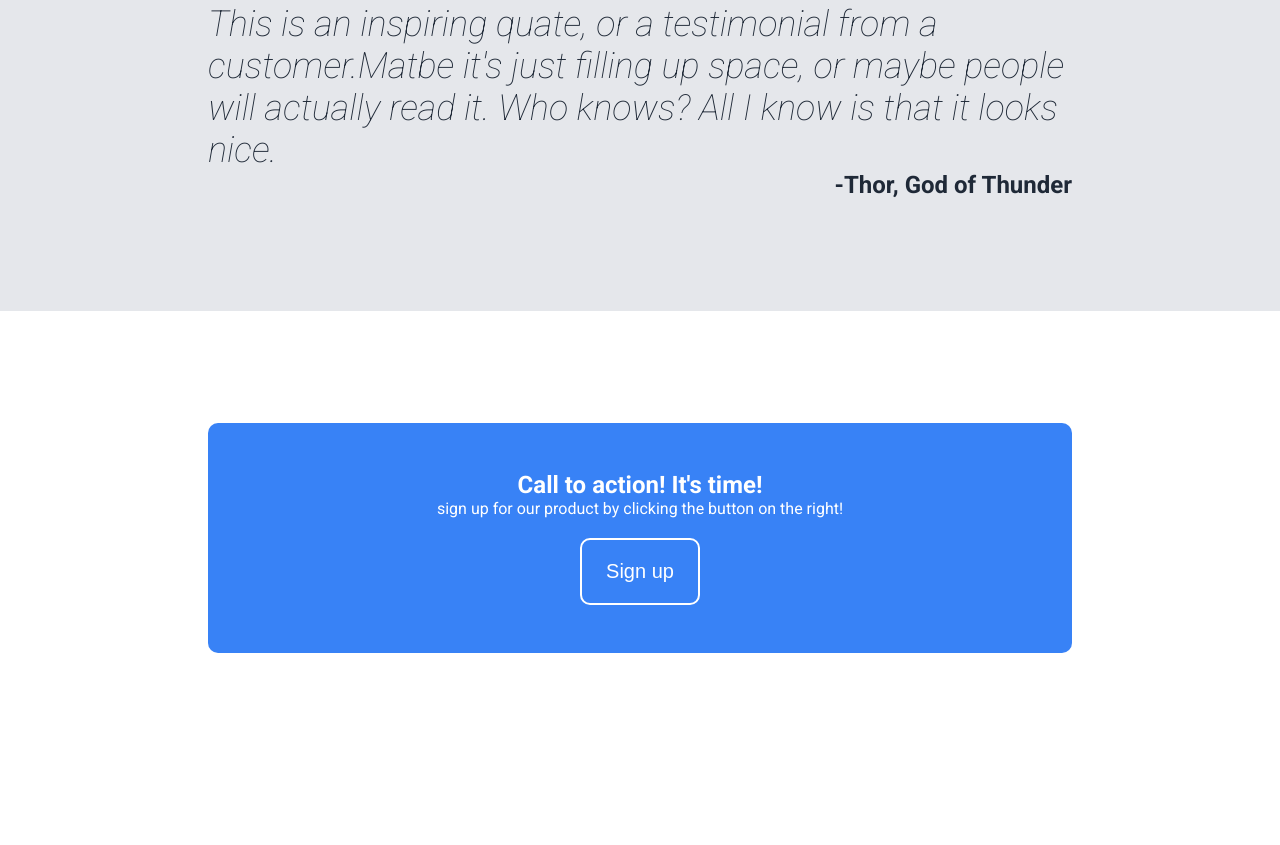
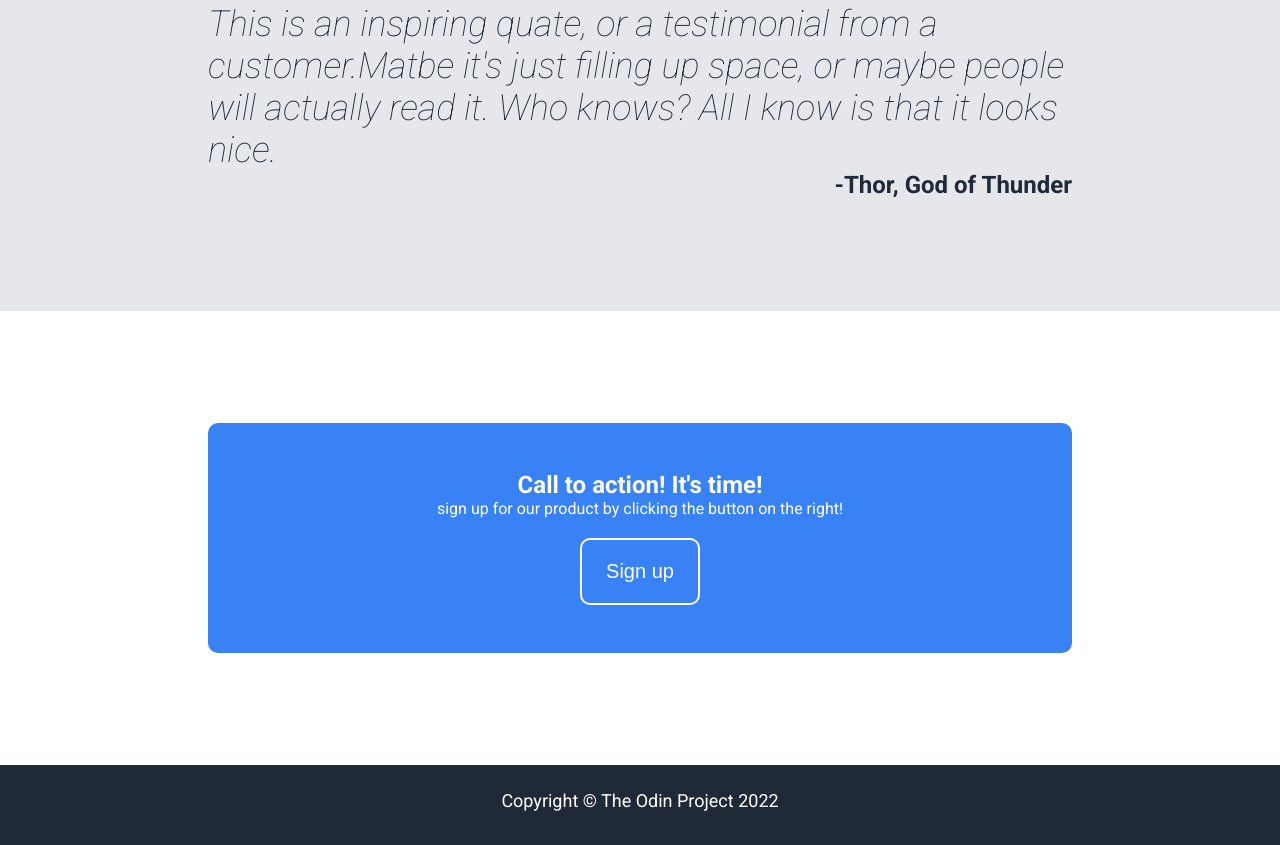
Before and after one commit to Matrixier/odin-landingpage, a plain HTML site: page index.html in a window 1280 px wide. Shown: the part 1361-2206 px from the top of the page. Before the commit the page ends 2126 px from the top, so only its background shows below. Drawn offline with Linux system fonts and the light colour scheme.

Commit message:
footer
added footer and css update

```diff
--- a/index.html
+++ b/index.html
@@ -69,7 +69,11 @@
             <button class="cta-btn">Sign up</button>
         </div>
     </div>
-
+    <footer>
+        <div class="footer">
+            <p>Copyright © The Odin Project 2022</p>
+        </div>
+    </footer>
 
 </body>
 </html>
--- a/styles.css
+++ b/styles.css
@@ -154,3 +154,12 @@ strong {
 p{
     color: #FFF;
 }
+.footer{
+    background-color: #1f2937;
+    height: 5em;
+}
+.footer p{
+    text-align: center;
+    padding-top: 25px;
+    font-size: large;
+}
```
